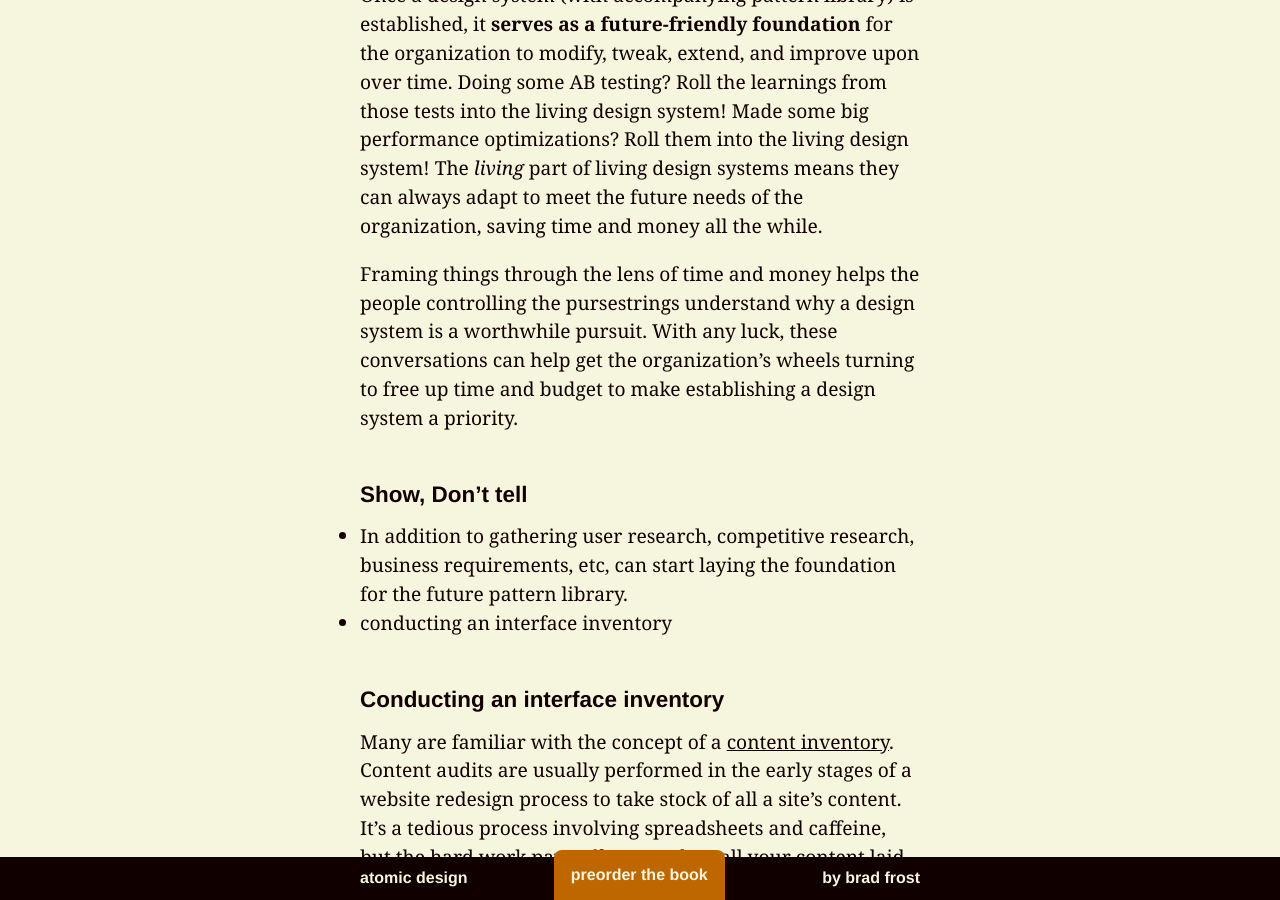
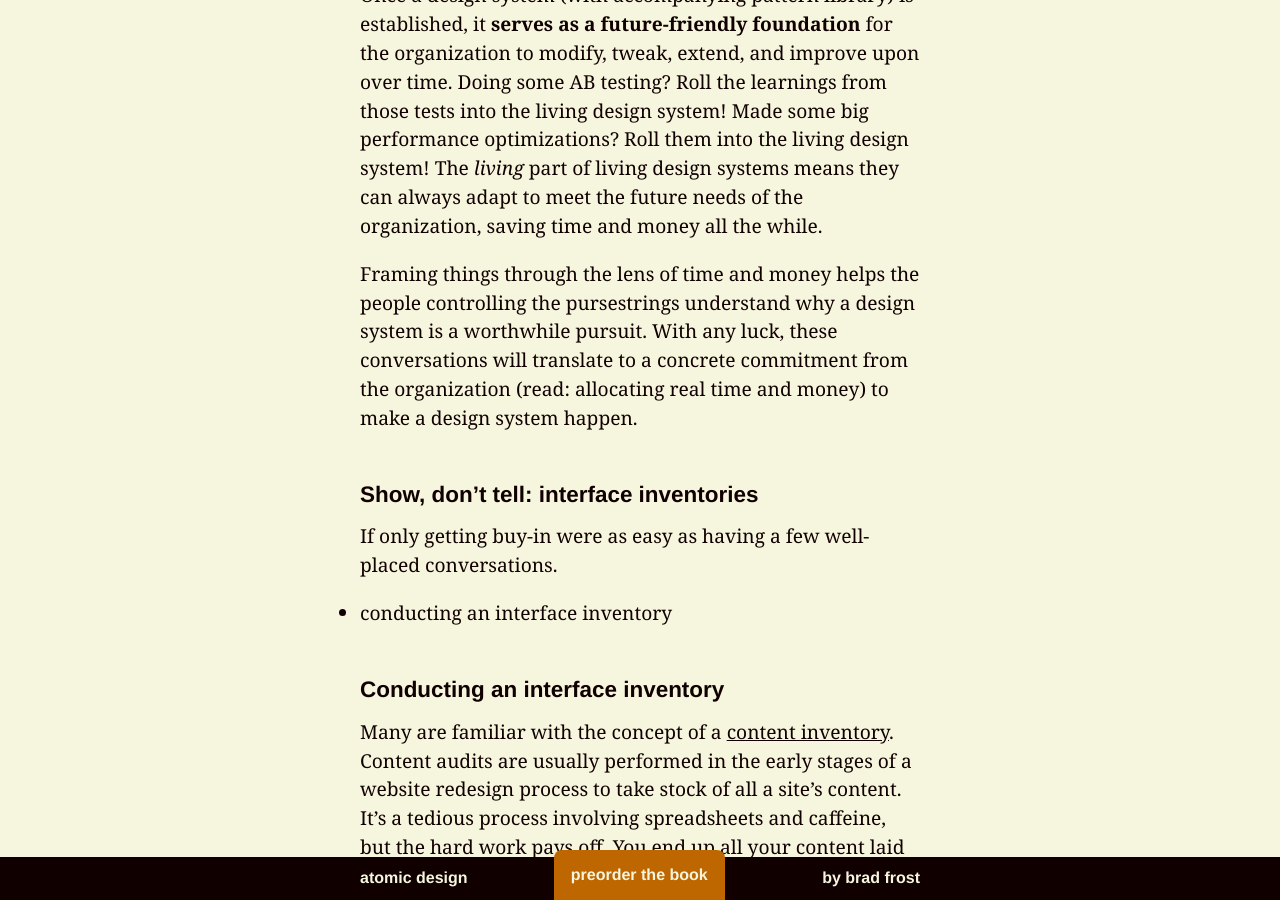
Before and after one commit to bradfrost/atomic-design, a Jekyll site: the page built from chapter-4.md, in a window 1280 px wide and 900 px high, scrolled down 3159 px. Built offline with Jekyll 4.4.1, drawn with Linux system fonts in a browser that asks for light colours.

Commit message:
Chapter 4 draft
Selling design systems

```diff
--- a/chapter-4.md
+++ b/chapter-4.md
@@ -33,12 +33,12 @@ Alas, I've found that I can hype design systems until I'm blue in the face, but
 - Design systems **make cross-browser/device, performance, and accessibility testing easier**, vastly speeding up production time and therefore allowing teams to launch more stuff faster. Also, baking things like accessibility into a living design system means less risk of getting sued for inaccessible features.
 - Once a design system (with accompanying pattern library) is established, it **serves as a future-friendly foundation** for the organization to modify, tweak, extend, and improve upon over time. Doing some AB testing? Roll the learnings from those tests into the living design system! Made some big performance optimizations? Roll them into the living design system! The *living* part of living design systems means they can always adapt to meet the future needs of the organization, saving time and money all the while.
 
-Framing things through the lens of time and money helps the people controlling the pursestrings understand why a design system is a worthwhile pursuit. With any luck, these conversations can help get the organization's wheels turning to free up time and budget to make establishing a design system a priority.
+Framing things through the lens of time and money helps the people controlling the pursestrings understand why a design system is a worthwhile pursuit. With any luck, these conversations will translate to a concrete commitment from the organization (read: allocating real time and money) to make a design system happen.
 
-### Show, Don't tell
+### Show, don't tell: interface inventories
+If only getting buy-in were as easy as having a few well-placed conversations.
 
 
-- In addition to gathering user research, competitive research, business requirements, etc, can start laying the foundation for the future pattern library.
 - conducting an interface inventory
 
 ### Conducting an interface inventory
```
Also changed, not shown: 2 other files.
